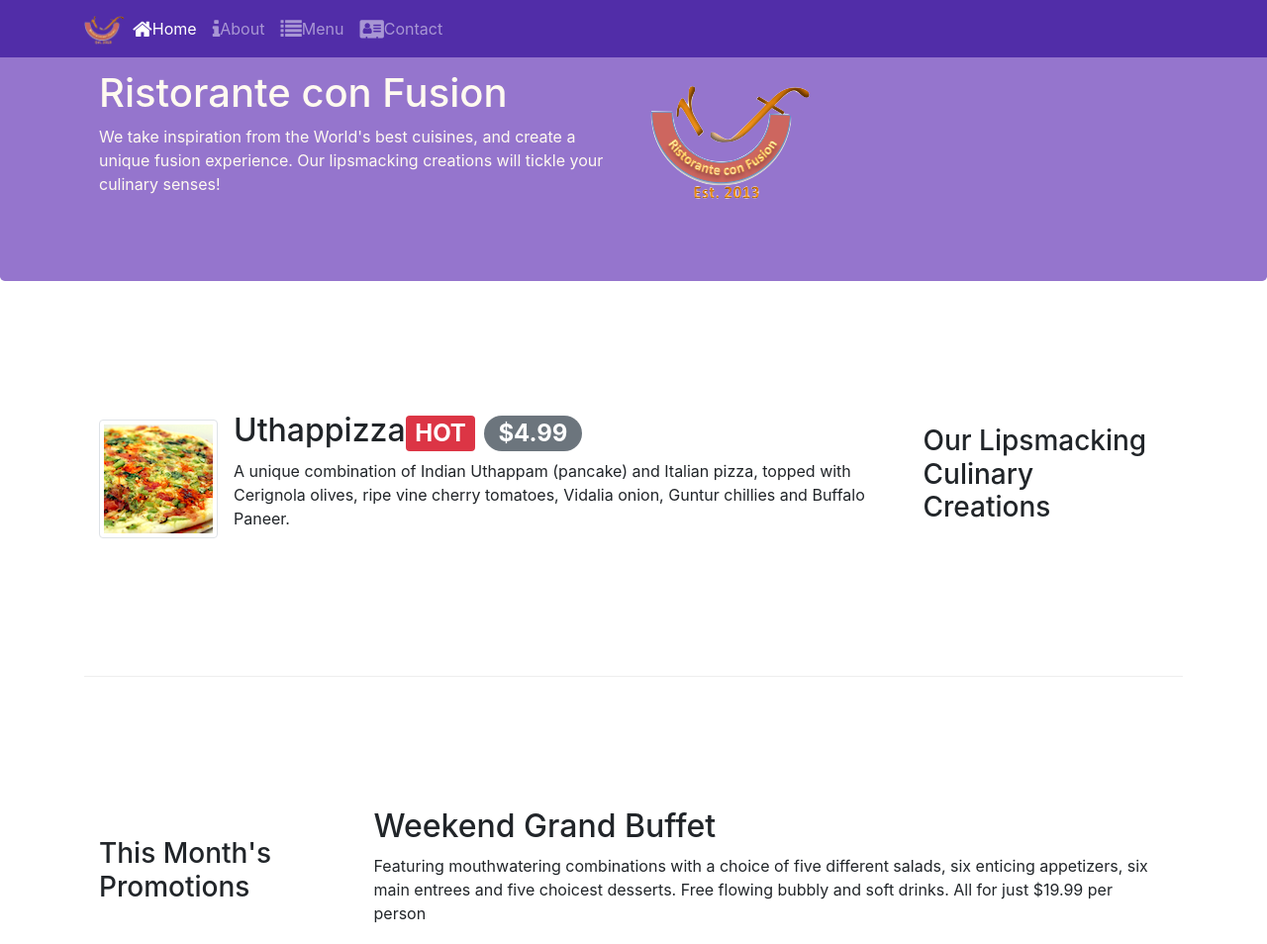
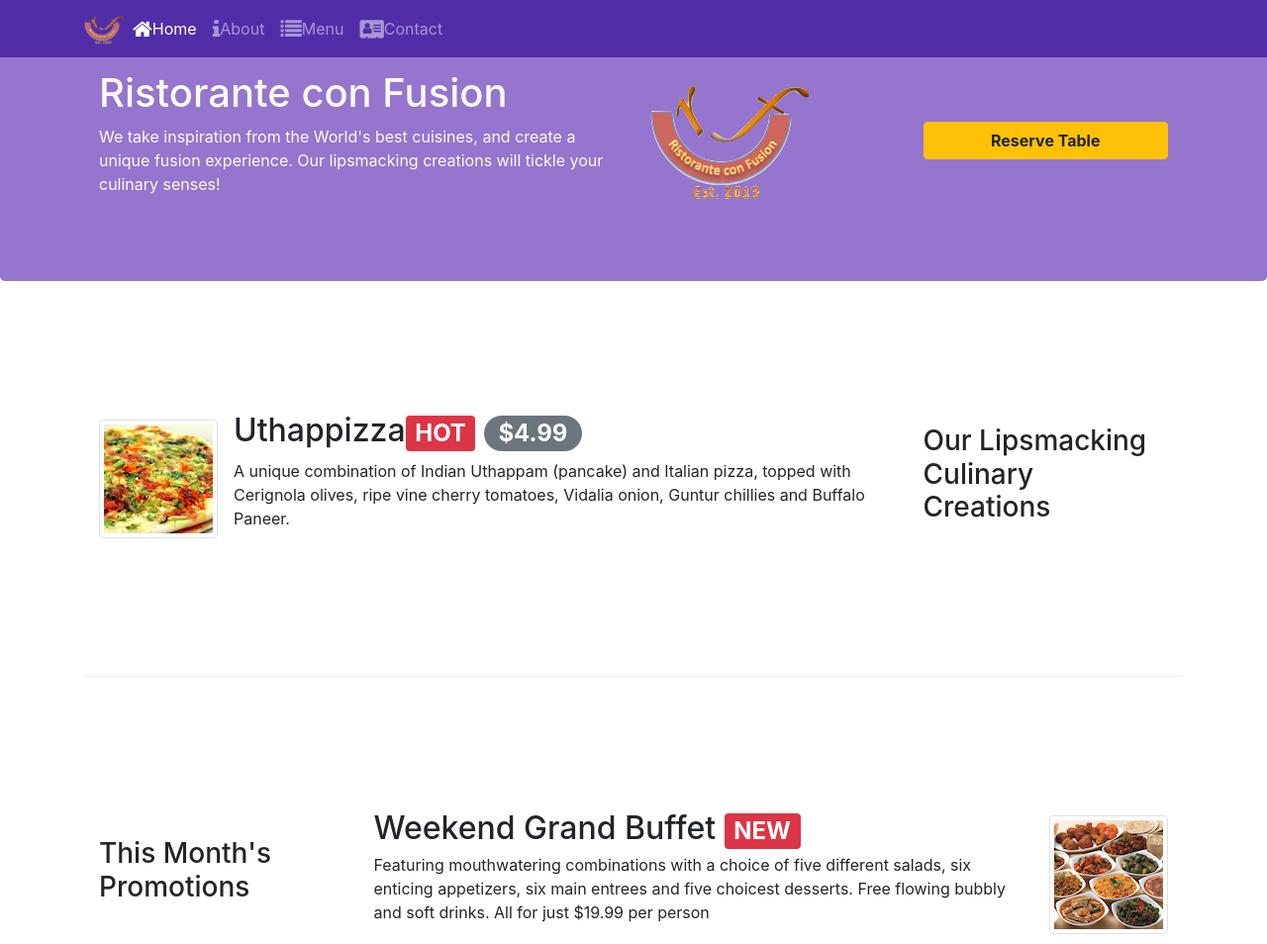
Before and after one commit to Hoverok/conFusion, a website: page index.html in a window 1280 px wide. Shown: the top 954 px of the page at 99% size. Drawn offline with nearby package versions, Linux system fonts and the light colour scheme.

Commit message:
Assignment 2 completed

```diff
--- a/index.html
+++ b/index.html
@@ -49,8 +49,11 @@
                     <p>We take inspiration from the World's best cuisines, and create a unique fusion experience. Our
                         lipsmacking creations will tickle your culinary senses!</p>
                 </div>
-                <div class="col-12 col-sm align-self-center">
+                <div class="col-12 col-sm-3 align-self-center">
                     <img src="img/logo.png" class="img-fluid">
+                </div>
+                <div class="col-12 col-sm-3 align-self-center">
+                    <a class="btn btn-warning btn-block" href="#reservationForm" role="button"><b>Reserve Table</b></a>
                 </div>
             </div>
         </div>
@@ -66,8 +69,8 @@
                 <div class="media">
                     <img class="d-flex mr-3 img-thumbnail align-self-center" src="img/uthappizza.png" alt="uthappizza">
                     <div class="media-body">
-                        <h2 class="mt-0">Uthappizza<span class="badge badge-danger">HOT</span> <span
-                                class="badge badge-pill badge-secondary">$4.99</span></h2>
+                        <h2 class="mt-0">Uthappizza<span class="badge badge-danger">HOT</span>
+                            <span class="badge badge-pill badge-secondary">$4.99</span></h2>
                         <p class="d-none d-sm-block">A unique combination of Indian Uthappam (pancake) and Italian
                             pizza, topped with Cerignola olives, ripe vine cherry tomatoes, Vidalia onion, Guntur
                             chillies and Buffalo Paneer.</p>
@@ -81,10 +84,17 @@
                 <h3>This Month's Promotions</h3>
             </div>
             <div class="col-12 col-sm col-md">
-                <h2>Weekend Grand Buffet</h2>
-                <p class="d-none d-sm-block">Featuring mouthwatering combinations with a choice of five different
-                    salads, six enticing appetizers, six main entrees and five choicest desserts. Free flowing bubbly
-                    and soft drinks. All for just $19.99 per person </p>
+                <div class="media">
+                    <div class="media-body">
+                        <h2 class="mt-0 mb-1">Weekend Grand Buffet <span class="badge badge-danger">NEW</span></h2>
+                        <p class="d-none d-sm-block">Featuring mouthwatering combinations with a choice of five
+                            different
+                            salads, six enticing appetizers, six main entrees and five choicest desserts. Free flowing
+                            bubbly
+                            and soft drinks. All for just $19.99 per person </p>
+                    </div>
+                    <img class="d-flex ml-3 img-thumbnail align-self-center" src="img/buffet.png" alt="buffet">
+                </div>
             </div>
         </div>
 
@@ -107,12 +117,12 @@
             </div>
         </div>
         <div class="row row-content align-items-center">
-            <!--RESERVATION -->
+            <!--RESERVATION-->
             <div class="col-12 offset-sm-2 col-sm-8">
                 <div class="card">
                     <h3 class="card-header text-white bg-warning">Reserve a Table</h3>
                     <div class="card-body">
-                        <form>
+                        <form id="reservationForm">
                             <div class="form-group row">
                                 <p class="col-12 col-lg-2" class="form-control">Number of Guests</p>
                                 <div class="col-12 col-lg-10">
```
